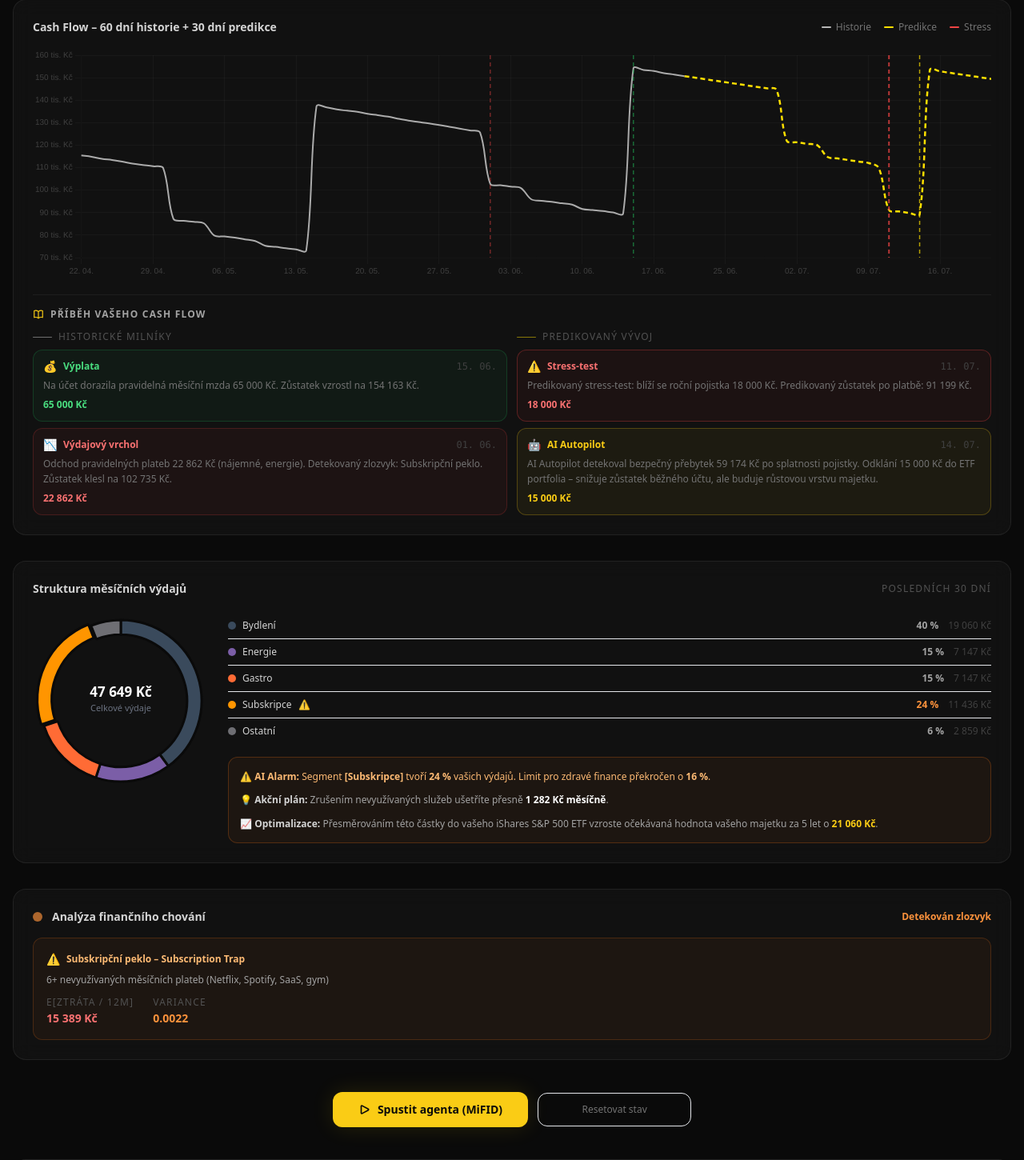
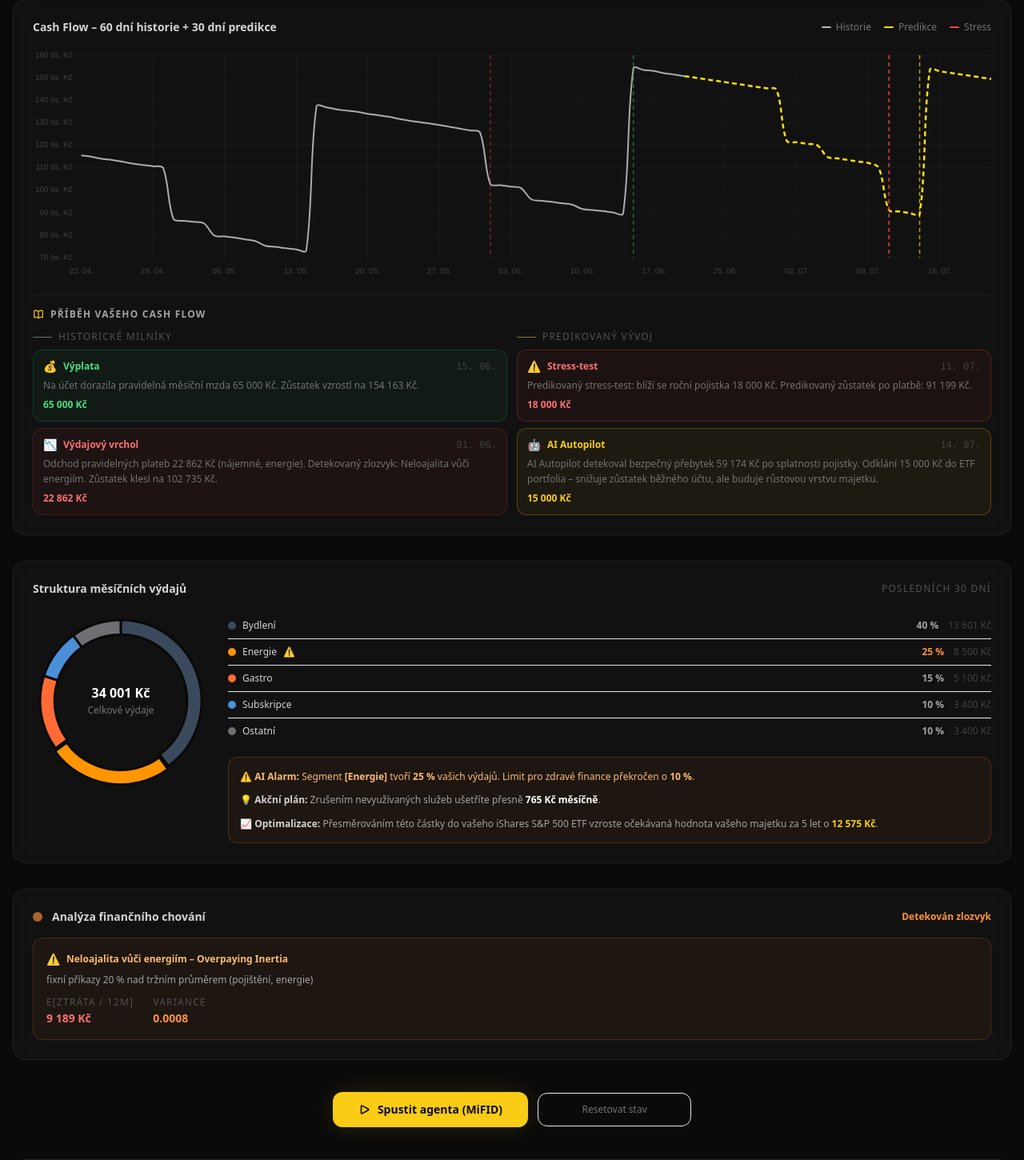
Before and after one commit to THO-netizen/closed-loop-system, a FastAPI app: page / in a window 1280 px wide. Shown: the part 322-1772 px from the top of the page at 80% size. Run offline with FastAPI, Linux system fonts and the light colour scheme; some libraries are stand-ins or nearby versions.

Commit message:
fix: fully randomized total spending baseline between 30k and 60k

```diff
--- a/main.py
+++ b/main.py
@@ -263,9 +263,10 @@ def _init_state(initial_balance: int = 52_000, rng=None) -> None:
     if rng is None:
         rng = random.Random(int.from_bytes(os.urandom(8), "big"))
     habit = _pick_habit(rng)
-    _state["habit_info"]      = habit
-    _state["habit_scenario"]  = habit["scenario"]
-    _state["detected_habits"] = _build_detected_habit(habit)
+    _state["habit_info"]       = habit
+    _state["habit_scenario"]   = habit["scenario"]
+    _state["detected_habits"]  = _build_detected_habit(habit)
+    _state["monthly_expense"]  = rng.randint(30_000, 60_000)
 
 
 _init_state()
@@ -620,8 +621,7 @@ def _build_expense_donut() -> dict:
     history    = _state.get("history", [])
     habit_info = _state.get("habit_info")
 
-    last_30       = history[-30:] if len(history) >= 30 else history
-    total_expense = int(sum(e["expense"] for e in last_30))
+    total_expense = _state.get("monthly_expense", 47_000)
 
     # Start from base percentages; apply habit boost to the relevant category
     pcts      = {c["key"]: c["pct"] for c in _EXPENSE_CATS}
--- a/templates/index.html
+++ b/templates/index.html
@@ -177,9 +177,13 @@
     </div>
 
     <div class="flex flex-col md:flex-row gap-6 items-center md:items-start">
-      <!-- Donut canvas – fixed square so Chart.js keeps aspect ratio -->
+      <!-- Donut canvas + DOM center text (DOM overlay is simpler and always updates) -->
       <div class="shrink-0 relative mx-auto md:mx-0" style="width:220px;height:220px;">
         <canvas id="donut-chart"></canvas>
+        <div class="absolute inset-0 flex flex-col items-center justify-center pointer-events-none select-none">
+          <span id="donut-total" class="text-base font-bold text-white tabular-nums leading-tight"></span>
+          <span class="text-xs text-neutral-500 mt-1">Celkové výdaje</span>
+        </div>
       </div>
 
       <!-- Legend + AI insights -->
@@ -426,34 +430,16 @@ let donutChart = null;
 
 function buildDonut(data) {
   if (!data) return;
-  const { total_expense, segments, alarm } = data;
+  const { segments, alarm } = data;
 
-  const centerPlugin = {
-    id: 'donutCenter',
-    afterDraw(ch) {
-      const { ctx: c, chartArea: { left, right, top, bottom } } = ch;
-      const cx = (left + right) / 2;
-      const cy = (top  + bottom) / 2;
-      c.save();
-      c.textAlign    = 'center';
-      c.textBaseline = 'middle';
-
-      const amtStr = new Intl.NumberFormat('cs-CZ').format(total_expense) + ' Kč';
-      c.font      = 'bold 17px system-ui,-apple-system,sans-serif';
-      c.fillStyle = '#ffffff';
-      c.fillText(amtStr, cx, cy - 10);
-
-      c.font      = '11px system-ui,-apple-system,sans-serif';
-      c.fillStyle = '#6B7280';
-      c.fillText('Celkové výdaje', cx, cy + 10);
-      c.restore();
-    },
-  };
+  // Total = exact sum of segment amounts (matches what the slices add up to)
+  const displayTotal = segments.reduce((sum, s) => sum + s.amount, 0);
+  document.getElementById('donut-total').textContent =
+    new Intl.NumberFormat('cs-CZ').format(displayTotal) + ' Kč';
 
   if (donutChart) donutChart.destroy();
   donutChart = new Chart(donutCtx, {
     type: 'doughnut',
-    plugins: [centerPlugin],
     data: {
       labels: segments.map(s => s.label),
       datasets: [{
```
